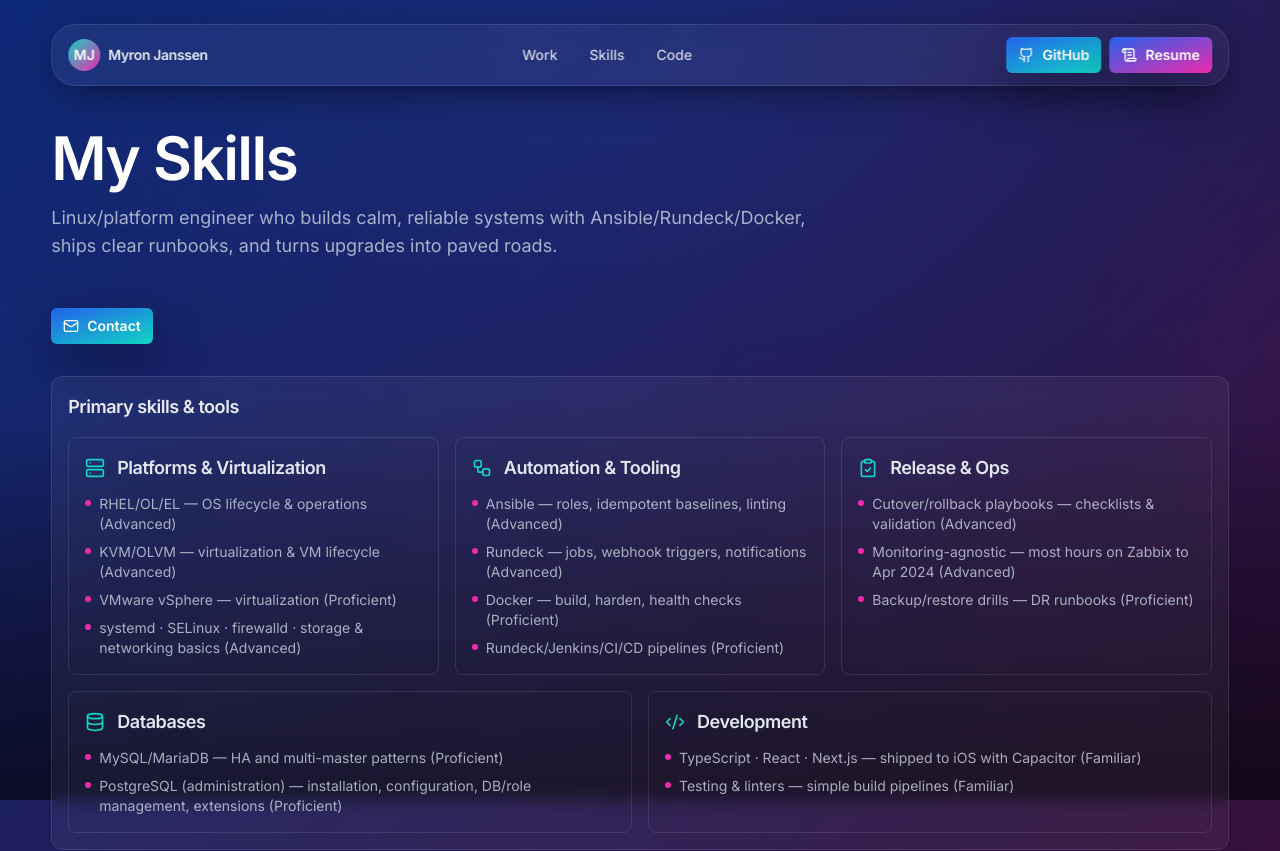
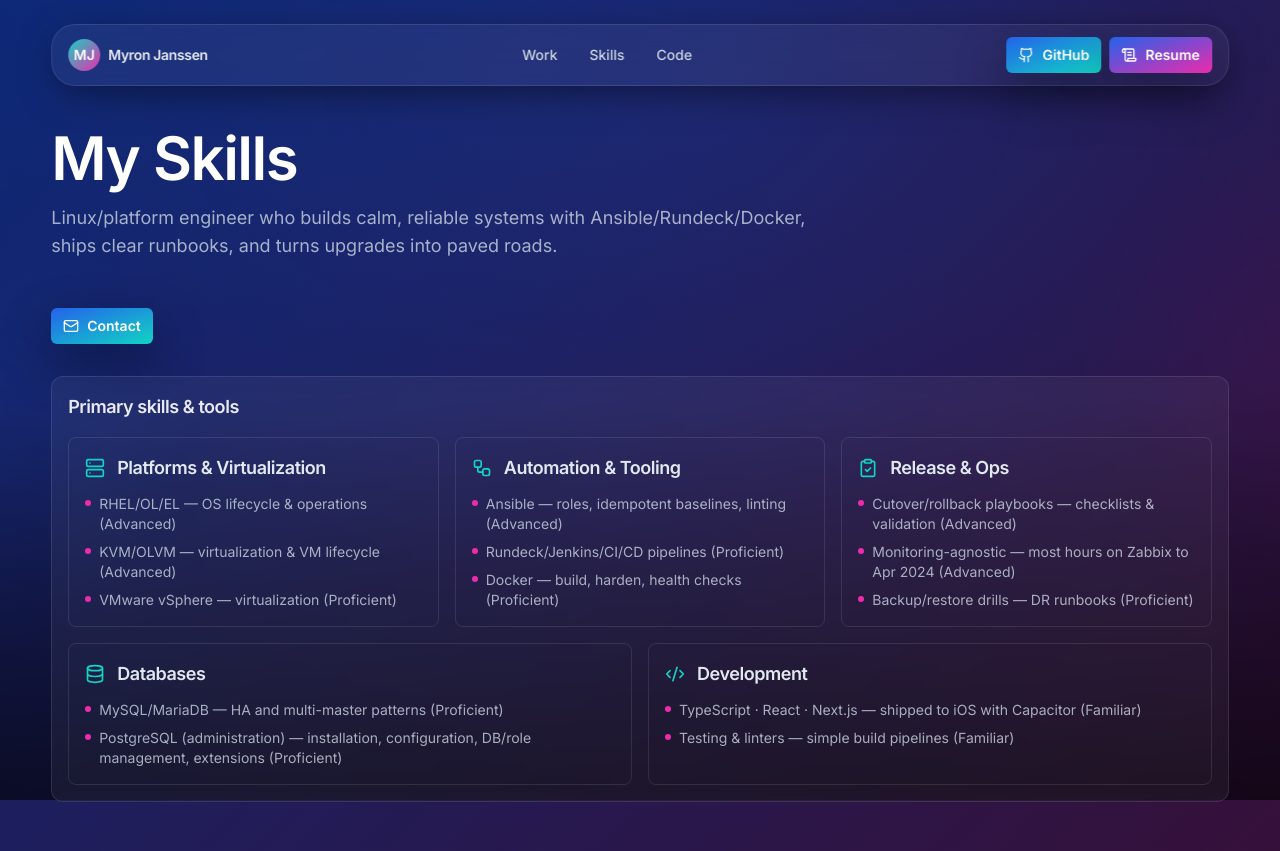
Before and after one commit to XIIISins/portfolio, a Next.js app: page /skills in a window 1280 px wide. Shown: the top 851 px of the page. Built offline with nearby package versions, Linux system fonts and the light colour scheme.

Commit message:
fix: deduplicate skill

```diff
--- a/src/app/skills/page.tsx
+++ b/src/app/skills/page.tsx
@@ -58,13 +58,6 @@ export default function SkillsPage() {
                 <span className="inline-flex h-1.5 w-1.5 rounded-full mt-1.5 flex-shrink-0 bg-brand-accent"></span>
                 <span>VMware vSphere — virtualization (Proficient)</span>
               </div>
-              <div className="flex items-start gap-2">
-                <span className="inline-flex h-1.5 w-1.5 rounded-full mt-1.5 flex-shrink-0 bg-brand-accent"></span>
-                <span>
-                  systemd · SELinux · firewalld · storage & networking basics
-                  (Advanced)
-                </span>
-              </div>
             </div>
           </div>
 
@@ -82,17 +75,11 @@ export default function SkillsPage() {
               </div>
               <div className="flex items-start gap-2">
                 <span className="inline-flex h-1.5 w-1.5 rounded-full mt-1.5 flex-shrink-0 bg-brand-accent"></span>
-                <span>
-                  Rundeck — jobs, webhook triggers, notifications (Advanced)
-                </span>
+                <span>Rundeck/Jenkins/CI/CD pipelines (Proficient)</span>
               </div>
               <div className="flex items-start gap-2">
                 <span className="inline-flex h-1.5 w-1.5 rounded-full mt-1.5 flex-shrink-0 bg-brand-accent"></span>
                 <span>Docker — build, harden, health checks (Proficient)</span>
-              </div>
-              <div className="flex items-start gap-2">
-                <span className="inline-flex h-1.5 w-1.5 rounded-full mt-1.5 flex-shrink-0 bg-brand-accent"></span>
-                <span>Rundeck/Jenkins/CI/CD pipelines (Proficient)</span>
               </div>
             </div>
           </div>
```
